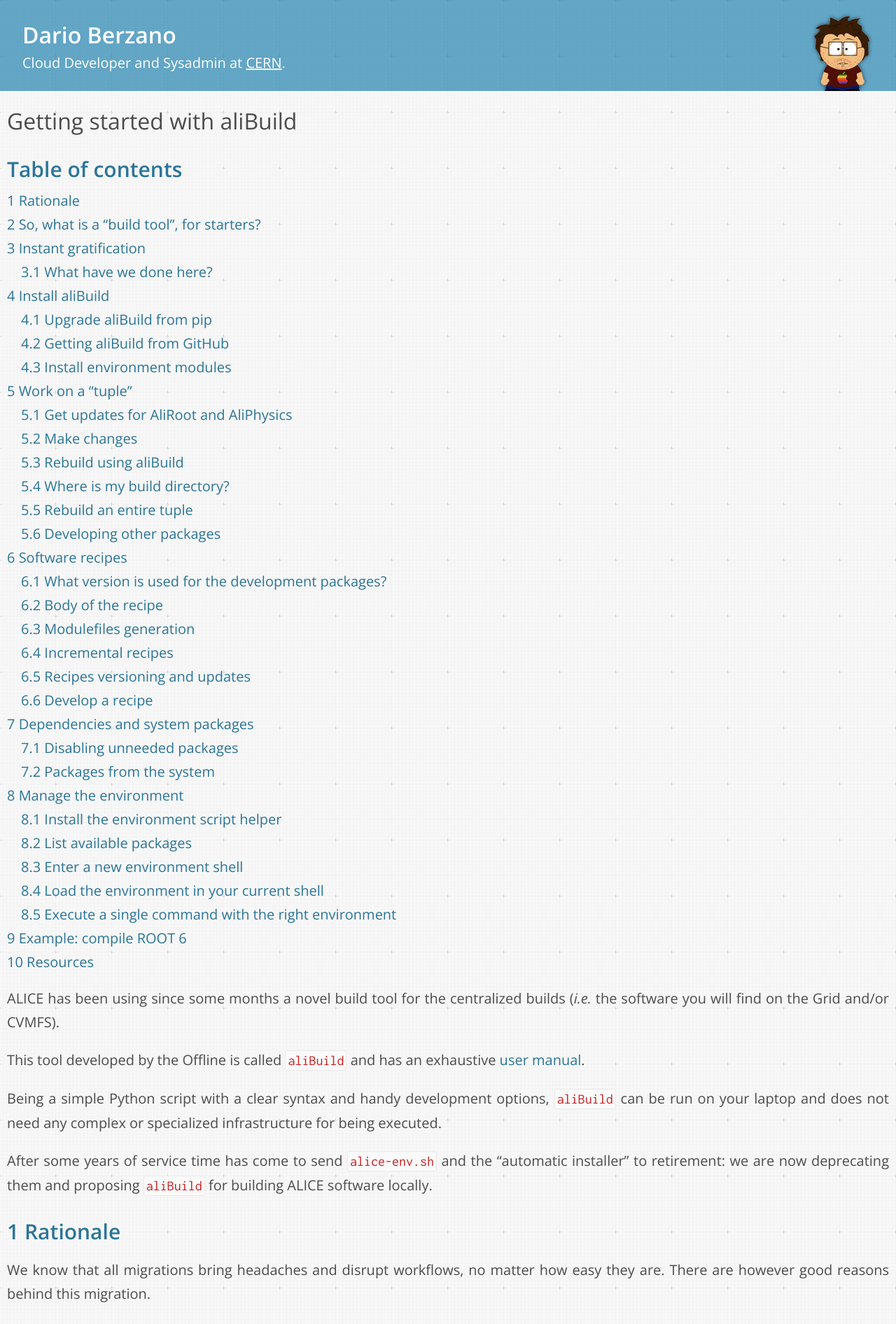
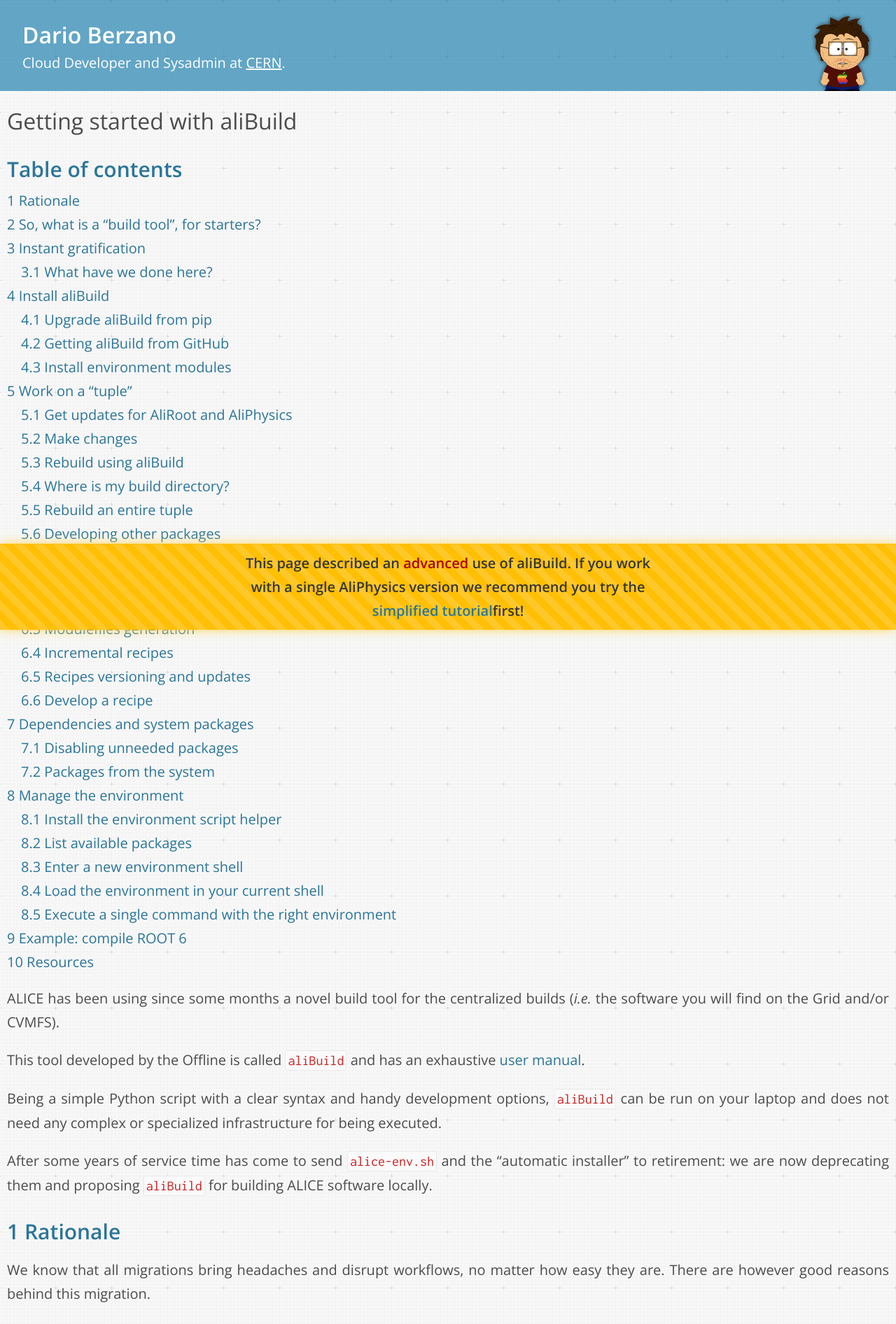
Before and after one commit to dberzano/dberzano.github.io, a Jekyll site: the page built from alice/alibuild/index.md, in a window 1280 px wide. Shown: the top 1892 px of the page at 70% size. Built offline with Jekyll 4.4.1, drawn with Linux system fonts in a browser that asks for light colours.

Commit message:
aliBuild: Add link to simplified tutorial

```diff
--- a/alice/alibuild/index.md
+++ b/alice/alibuild/index.md
@@ -4,6 +4,7 @@
 
 parnumbers: true
 createtoc: true
+deprecated_notice: 'This page described an <b>advanced</b> use of aliBuild. If you work with a single AliPhysics version we recommend you try the <a href="https://alisw.github.io/alibuild/">simplified tutorial</a>first!'
 ---
 
 ALICE has been using since some months a novel build tool for the centralized
```
